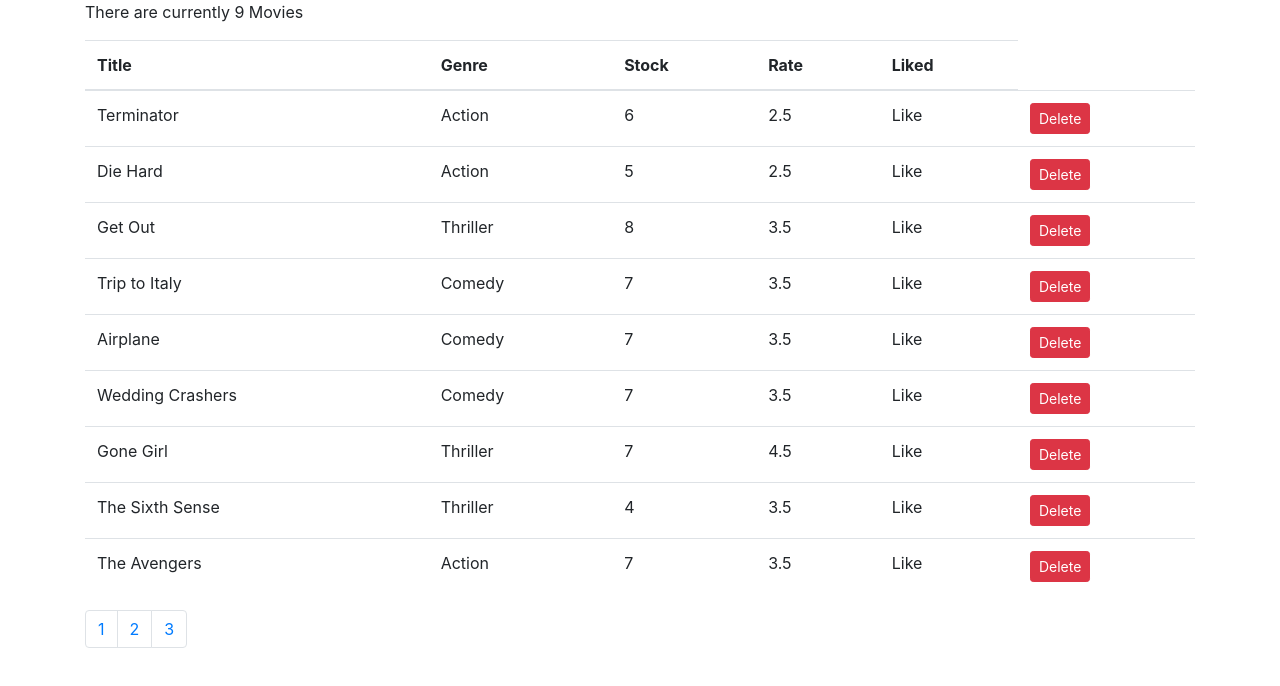
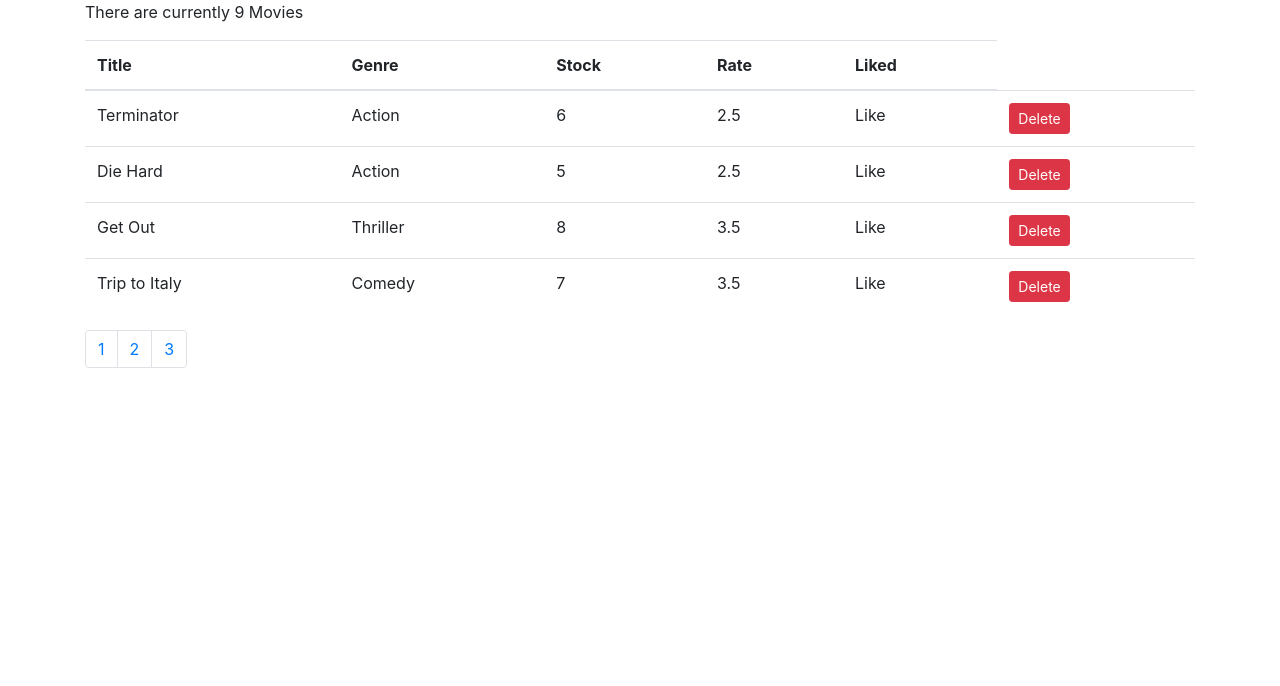
Before and after one commit to sherpaurgen/MovieLibrary, a React (Create React App) app: page / in a window 1280 px wide. Shown: the top 686 px of the page. Built offline with nearby package versions, Linux system fonts and the light colour scheme.

Commit message:
add utility function "paginate" inside utils

```diff
--- a/src/components/movies.jsx
+++ b/src/components/movies.jsx
@@ -1,6 +1,7 @@
 import React, { Component } from "react";
 import { getMovies } from "../services/fakeMovieService";
 import Pagination from "../common/pagination";
+import Paginate from "../utils/paginate";
 
 export default class Movies extends Component {
   state = {
@@ -22,8 +23,8 @@
 
   render() {
     const count = this.state.movies.length;
-    const { pageSize, currentPage } = this.state;
-
+    const { pageSize, currentPage, movies: allMovies } = this.state;
+    const movies = Paginate(allMovies, currentPage, pageSize);
     if (count === 0) return <p>There are no movies</p>;
     return (
       <React.Fragment>
@@ -39,7 +40,7 @@
             </tr>
           </thead>
           <tbody>
-            {this.state.movies.map((movie) => (
+            {movies.map((movie) => (
               <tr key={movie._id}>
                 <td>{movie.title}</td>
                 <td>{movie.genre.name}</td>
--- /dev/null
+++ b/src/utils/paginate.jsx
@@ -0,0 +1,6 @@
+import _ from "lodash";
+
+export default function Paginate(items, pageNumber, pageSize) {
+  const startIndex = (pageNumber - 1) * pageSize;
+  return _(items).slice(startIndex).take(pageSize).value();
+}
```
